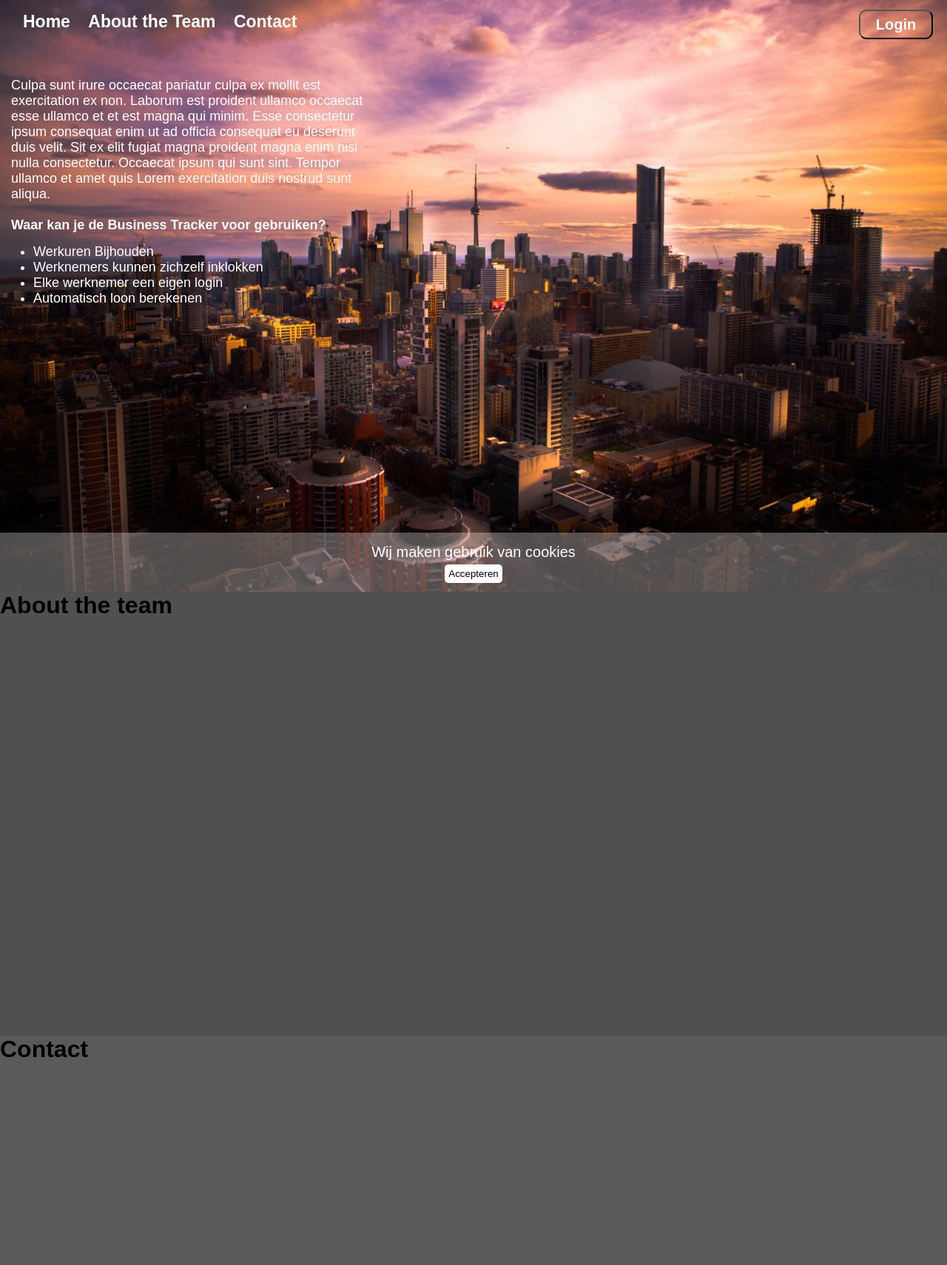
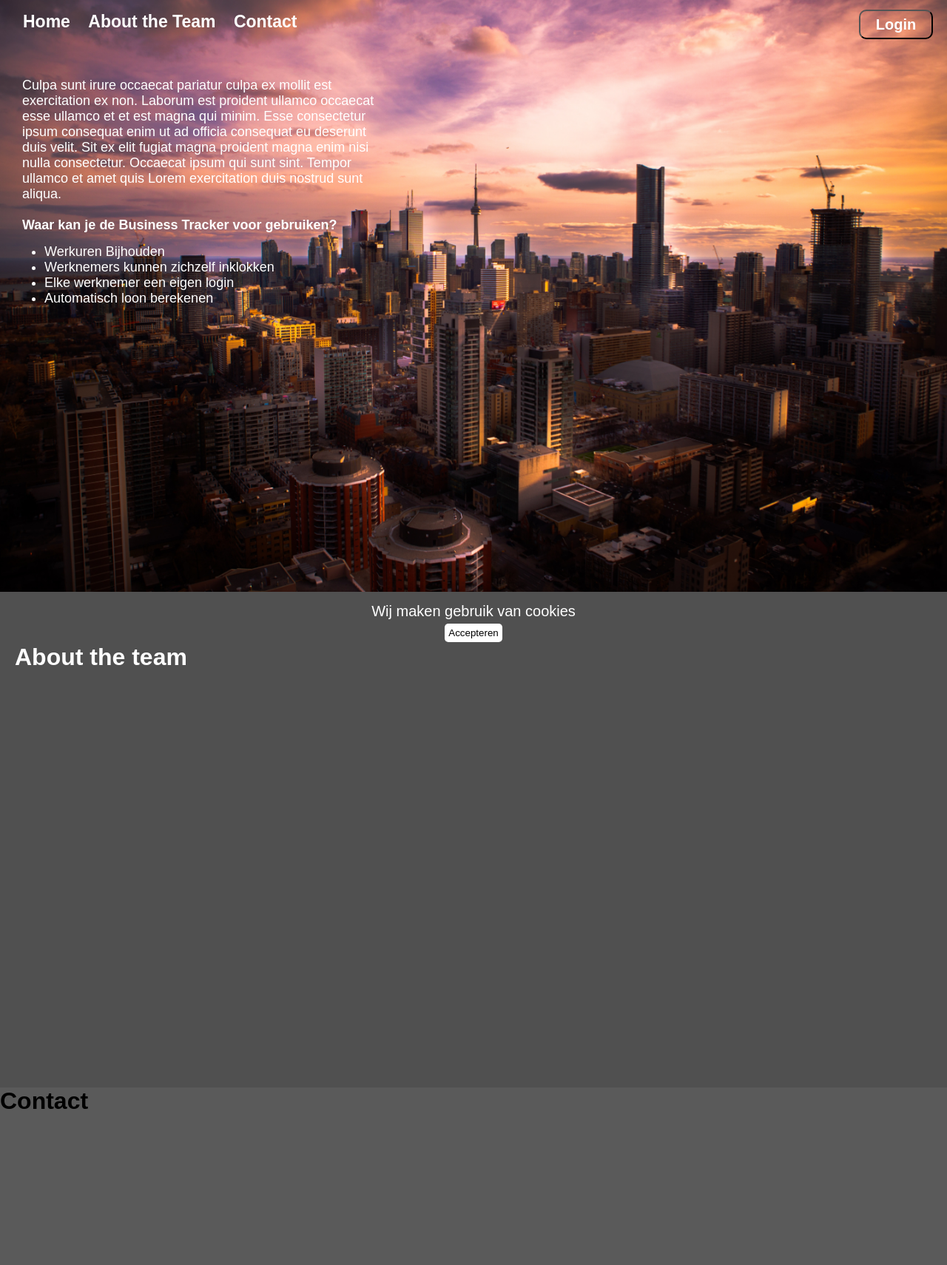
Before and after one commit to developerduo/BusinessTracker, a PHP site: page /php/index.php in a window 1280 px wide. Shown: the top 1710 px of the page at 74% size. Before the commit the page ends 1429 px from the top, so only its background shows below. Run offline with PHP 8.4, Linux system fonts and the light colour scheme.

Commit message:
improved home page

```diff
--- a/css/main.css
+++ b/css/main.css
@@ -25,9 +25,17 @@ body{
 
 }
 .midden {
-    height: 600px;
+    height: 670px;
     max-width: 100%;
     background-color: rgb(80, 80, 80)
+}
+.middenBegin{
+    position: relative;
+    top: 70px;
+}
+.abouttheteamTitle{
+    color: white;
+    margin-left: 20px;
 }
 .onderkant {
     height: 660px;
@@ -87,25 +95,6 @@ ul li {
 .loginbtn:hover{
     box-shadow: 5px 5px 5px rgba(0, 0, 0, 0.5);
 }
-
-.bg-text{
-    background-color: rgb(0, 0, 0);
-    background-color: rgba(0, 0, 0, 0.6);
-    color: white;
-  font-weight: bold;
-  font-size: 80px;
-  border: 10px solid rgb(255, 255, 255, 0);
-  position: absolute;
-  top: 30%;
-  left: 50%;
-  transform: translate(-50%, -50%);
-  z-index: 0;
-  width: 700px;
-  padding: 20px;
-  text-align: center;
-
-}
-
 #submit_btn{
     width: 75px;
     cursor: pointer;
@@ -140,7 +129,7 @@ ul li {
 }
 .introText{
     position: absolute;
-    left: 10px;
+    left: 25px;
     top: 100px;
     width: 500px;
     font-size: 18px;
@@ -159,8 +148,7 @@ ul li {
     bottom: 0;
     left: 0;
     width: 100%;
-    height: 80px;
-    transition: all 1s ease-in-out;
+    height: 0px;
     background-color: rgba(255,255,255,0.3);
 }
 .cookieCheck p{
--- a/js/main.js
+++ b/js/main.js
@@ -32,9 +32,9 @@ function Tobottom() {
 }
 function cookieCheck() {
     setTimeout(function() {
-    document.getElementById('cookieCheck').style.height = '80px';
-    }, 1000);
+    document.getElementById('cookieCheck').style.display = 'block';
+    }, 3000);
 }
 function closeCookie() {
-    document.getElementById('cookieCheck').style.height = '0';
+    document.getElementById('cookieCheck').style.display = 'none';
 }
--- a/php/index.php
+++ b/php/index.php
@@ -2,6 +2,7 @@
 
 if(isset($_POST['acceptCookie'])) {
     setcookie("cookies", "true", time()+3600*24*365);
+    header('Location: ./index.php?Geaccepteerd');
 }
 
 
@@ -47,7 +48,9 @@ if(isset($_POST['acceptCookie'])) {
     </header>
 
     <div class="midden" id='midden'>
-        <h1>About the team</h1>
+        <div class="middenBegin">
+        <h1 class='abouttheteamTitle'>About the team</h1>
+        </div>
     </div>
 
     <div class="onderkant" id="bottom">
```
